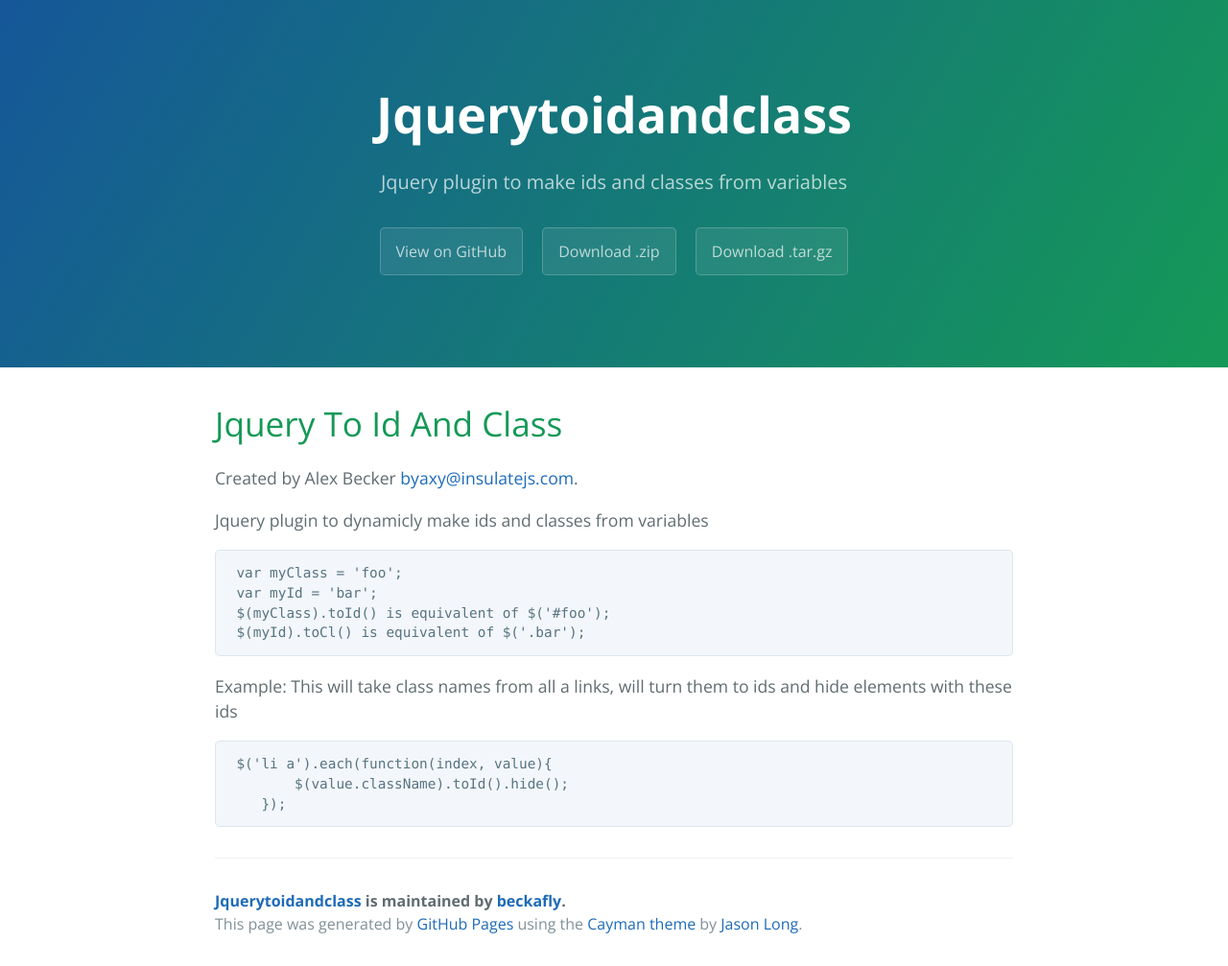
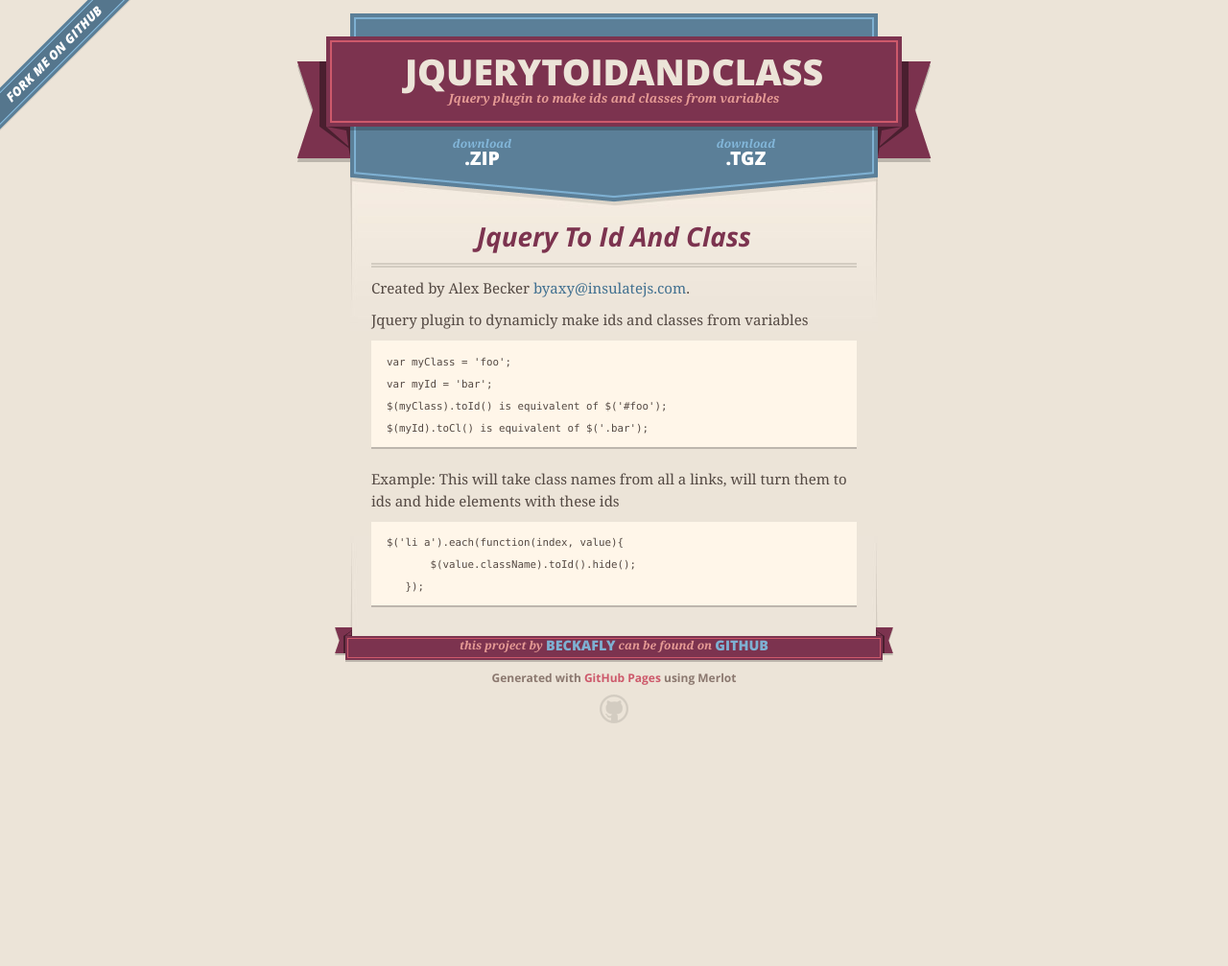
Before and after one commit to beckafly/JqueryToIdAndClass, a plain HTML site: page index.html in a window 1280 px wide. Shown: the whole page at 96% size. After the commit the page ends 800 px from the top, so only its background shows below. Drawn offline with nearby package versions, Linux system fonts and the light colour scheme.

Commit message:
Create gh-pages branch via GitHub

```diff
--- a/index.html
+++ b/index.html
@@ -1,25 +1,52 @@
 <!DOCTYPE html>
-<html lang="en-us">
+<html>
   <head>
-    <meta charset="UTF-8">
+    <meta charset='utf-8'>
+    <meta http-equiv="X-UA-Compatible" content="chrome=1">
+    <meta name="viewport" content="width=640">
+
+    <link rel="stylesheet" href="stylesheets/core.css" media="screen">
+    <link rel="stylesheet" href="stylesheets/mobile.css" media="handheld, only screen and (max-device-width:640px)">
+    <link rel="stylesheet" href="stylesheets/github-light.css">
+
+    <script type="text/javascript" src="javascripts/modernizr.js"></script>
+    <script type="text/javascript" src="https://ajax.googleapis.com/ajax/libs/jquery/1.7.1/jquery.min.js"></script>
+    <script type="text/javascript" src="javascripts/headsmart.min.js"></script>
+    <script type="text/javascript">
+      $(document).ready(function () {
+        $('#main_content').headsmart()
+      })
+    </script>
     <title>Jquerytoidandclass by beckafly</title>
-    <meta name="viewport" content="width=device-width, initial-scale=1">
-    <link rel="stylesheet" type="text/css" href="stylesheets/normalize.css" media="screen">
-    <link href='https://fonts.googleapis.com/css?family=Open+Sans:400,700' rel='stylesheet' type='text/css'>
-    <link rel="stylesheet" type="text/css" href="stylesheets/stylesheet.css" media="screen">
-    <link rel="stylesheet" type="text/css" href="stylesheets/github-light.css" media="screen">
   </head>
+
   <body>
-    <section class="page-header">
-      <h1 class="project-name">Jquerytoidandclass</h1>
-      <h2 class="project-tagline">Jquery plugin to make ids and classes from variables</h2>
-      <a href="https://github.com/beckafly/JqueryToIdAndClass" class="btn">View on GitHub</a>
-      <a href="https://github.com/beckafly/JqueryToIdAndClass/zipball/master" class="btn">Download .zip</a>
-      <a href="https://github.com/beckafly/JqueryToIdAndClass/tarball/master" class="btn">Download .tar.gz</a>
-    </section>
+    <a id="forkme_banner" href="https://github.com/beckafly/JqueryToIdAndClass">View on GitHub</a>
+    <div class="shell">
 
-    <section class="main-content">
-      <h1>
+      <header>
+        <span class="ribbon-outer">
+          <span class="ribbon-inner">
+            <h1>Jquerytoidandclass</h1>
+            <h2>Jquery plugin to make ids and classes from variables</h2>
+          </span>
+          <span class="left-tail"></span>
+          <span class="right-tail"></span>
+        </span>
+      </header>
+
+      <section id="downloads">
+        <span class="inner">
+          <a href="https://github.com/beckafly/JqueryToIdAndClass/zipball/master" class="zip"><em>download</em> .ZIP</a><a href="https://github.com/beckafly/JqueryToIdAndClass/tarball/master" class="tgz"><em>download</em> .TGZ</a>
+        </span>
+      </section>
+
+
+      <span class="banner-fix"></span>
+
+
+      <section id="main_content">
+        <h1>
 <a id="jquery-to-id-and-class" class="anchor" href="#jquery-to-id-and-class" aria-hidden="true"><span class="octicon octicon-link"></span></a>Jquery To Id And Class</h1>
 
 <p>Created by Alex Becker <a href="mailto:byaxy@insulatejs.com">byaxy@insulatejs.com</a>.</p>
@@ -39,16 +66,23 @@ This will take class names from all a links, will turn them to ids and hide elem
         $(value.className).toId().hide();
     });
 </code></pre>
+      </section>
 
-      <footer class="site-footer">
-        <span class="site-footer-owner"><a href="https://github.com/beckafly/JqueryToIdAndClass">Jquerytoidandclass</a> is maintained by <a href="https://github.com/beckafly">beckafly</a>.</span>
-
-        <span class="site-footer-credits">This page was generated by <a href="https://pages.github.com">GitHub Pages</a> using the <a href="https://github.com/jasonlong/cayman-theme">Cayman theme</a> by <a href="https://twitter.com/jasonlong">Jason Long</a>.</span>
+      <footer>
+        <span class="ribbon-outer">
+          <span class="ribbon-inner">
+            <p>this project by <a href="https://github.com/beckafly">beckafly</a> can be found on <a href="https://github.com/beckafly/JqueryToIdAndClass">GitHub</a></p>
+          </span>
+          <span class="left-tail"></span>
+          <span class="right-tail"></span>
+        </span>
+        <p>Generated with <a href="https://pages.github.com">GitHub Pages</a> using Merlot</p>
+        <span class="octocat"></span>
       </footer>
 
-    </section>
+    </div>
 
-            <script type="text/javascript">
+              <script type="text/javascript">
             var gaJsHost = (("https:" == document.location.protocol) ? "https://ssl." : "http://www.");
             document.write(unescape("%3Cscript src='" + gaJsHost + "google-analytics.com/ga.js' type='text/javascript'%3E%3C/script%3E"));
           </script>
```
